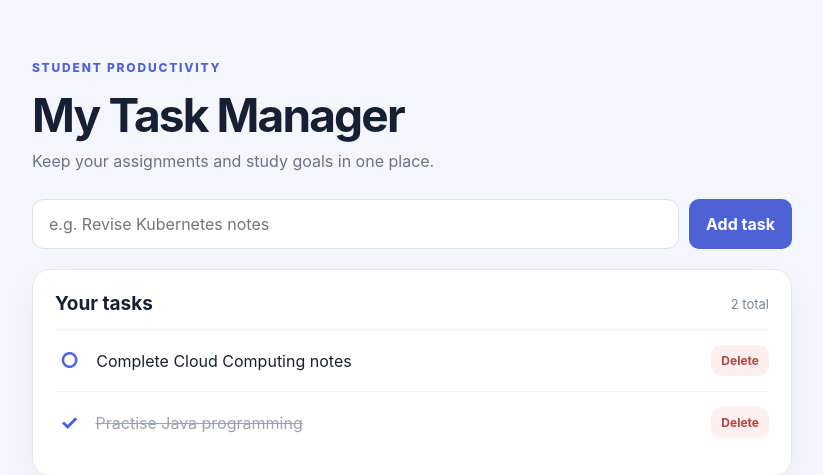
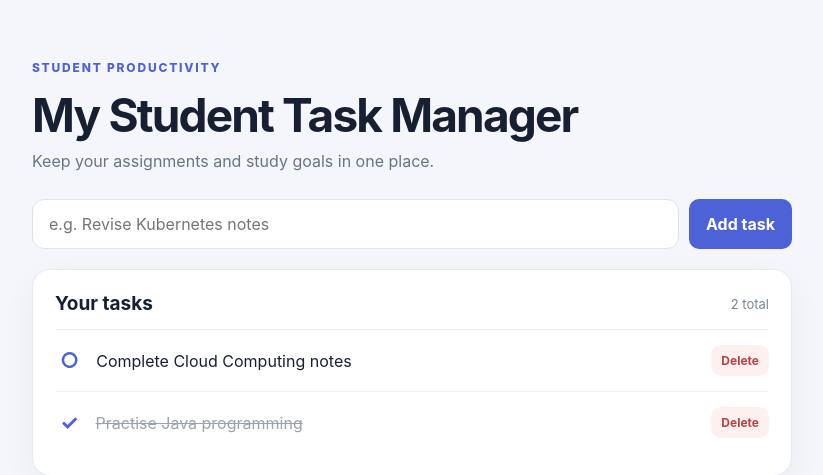
Before and after one commit to mrutunjayborde/student-task-manager, a Flask app: page / in a window 1280 px wide. Shown: the top 475 px of the page, without its empty margins (228-1051 px from the left). Run offline with Flask 3, Linux system fonts and the light colour scheme.

Commit message:
Update Student Task Manager heading

```diff
--- a/templates/index.html
+++ b/templates/index.html
@@ -10,7 +10,7 @@
   <main class="container">
     <header>
       <p class="eyebrow">STUDENT PRODUCTIVITY</p>
-      <h1>My Task Manager</h1>
+      <h1>My Student Task Manager</h1>
       <p class="subtitle">Keep your assignments and study goals in one place.</p>
     </header>
     <form class="add-form" action="{{ url_for('add_task') }}" method="post">
```
